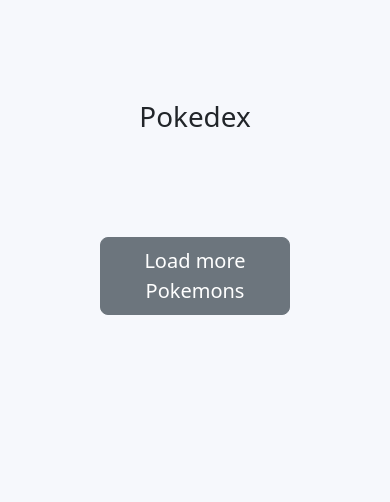
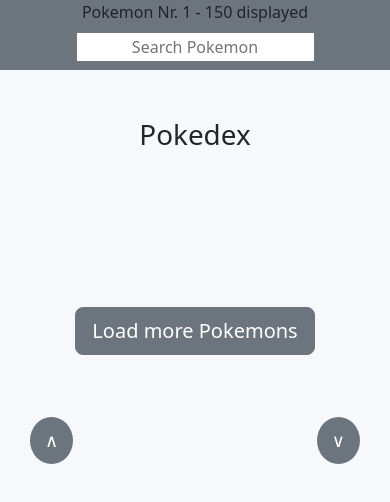
Before and after one commit to PascalGajewski/pokedex, a plain HTML site: page index.html in a window 390 px wide. Drawn offline with nearby package versions, Linux system fonts and the light colour scheme; no server answers.

Commit message:
added search bar

```diff
--- a/script.js
+++ b/script.js
@@ -21,16 +21,23 @@
     writePokemonHTML();
     document.getElementById('pokedex').innerHTML = ``;
     document.getElementById('pokedex').innerHTML += `
-    <div class="w-100 pb-5"><h1>Pokedex</h1></div>
+    <div class="search-bar">
+        <span class="ps-2 space-bar" id="displayed-pokemon">Pokemon Nr. 1 - ${lastPokemon - 1} displayed</span>
+        <input class="text-center mt-2 mb-2" type="text" placeholder="Search Pokemon" id="search" onkeyup="filterPokemon()">
+        <span class="pe-2 space-bar"></span>
+    </div>
+    <div class="w-100 pt-5 text-center"><h1>Pokedex</h1></div>
     <div id="pokemons"></div>
     `;
-    loadPokedexPokemon();
+    loadPokedexPokemon().then(filterPokemon);
     document.getElementById('pokedex').innerHTML += `
-    <div class="pt-5 d-flex"><button type="button" class="btn btn-secondary btn-lg mx-auto" onclick="loadMorePokemon()">Load more Pokemons</button></div>
+    <div class="pt-5 pb-5 d-flex"><button type="button" class="btn btn-secondary btn-lg mx-auto" onclick="loadMorePokemon()">Load more Pokemons</button></div>
+    <button onclick="topFunction()" id="myBtnTop" title="Go to top">∧</button>
+    <button onclick="bottomFunction()" id="myBtnBtm" title="Go to bottom">∨</button>
     `;
 }
 
-async function loadPokedexPokemon(){
+async function loadPokedexPokemon() {
     for (let p = firstPokemon; p < lastPokemon; p++) {
         let url = `https://pokeapi.co/api/v2/pokemon/${p}`;
         let response = await fetch(url).catch(errorFunction);
@@ -65,13 +72,13 @@
     let urlcurrentColor = `${currentPokemon['species']['url']}`;
     let responsecurrentColor = await fetch(urlcurrentColor).catch(errorFunction);
     currentPokemonColor = await responsecurrentColor.json();
-    if(currentPokemonColor['color']['name'] != "white" || currentPokemonColor['color']['name'] != "brown" || currentPokemonColor['color']['name'] != "purple"){
-    document.getElementById('currentPokemon').style.backgroundColor = currentPokemonColor['color']['name'];
+    if (currentPokemonColor['color']['name'] != "white" || currentPokemonColor['color']['name'] != "brown" || currentPokemonColor['color']['name'] != "purple") {
+        document.getElementById('currentPokemon').style.backgroundColor = currentPokemonColor['color']['name'];
     }
     else {
         document.getElementById('currentPokemon').style.backgroundColor = currentPokemonColor['color']['name'];
     };
-    if (currentPokemonColor['color']['name'] == "yellow" || currentPokemonColor['color']['name'] == "white"){
+    if (currentPokemonColor['color']['name'] == "yellow" || currentPokemonColor['color']['name'] == "white") {
         document.getElementById('currentPokemon').style.color = `black`;
     };
 }
@@ -194,12 +201,37 @@
     }
 }
 
-function backToPokedex(){
+function backToPokedex() {
     window.location.assign("index.html");
 }
 
-function loadMorePokemon(){
+function loadMorePokemon() {
     firstPokemon = lastPokemon;
     lastPokemon = lastPokemon + 50;
+    document.getElementById('displayed-pokemon').innerHTML = ``;
+    document.getElementById('displayed-pokemon').innerHTML += `Pokemon Nr. 1 - ${lastPokemon - 1} displayed`;
     loadPokedexPokemon();
 }
+
+function topFunction() {
+    document.body.scrollTop = 0; // For Safari
+    document.documentElement.scrollTop = 0; // For Chrome, Firefox, IE and Opera
+}
+
+function bottomFunction() {
+    document.body.scrollTo(0, document.body.scrollHeight); // For Safari
+    document.documentElement.scrollTo(0, document.body.scrollHeight); // For Chrome, Firefox, IE and Opera
+}
+
+function filterPokemon() {
+    let search = document.getElementById('search').value;
+    search = search.toLowerCase();
+    for (let i = 1; i < lastPokemon; i++) {
+        if (!document.getElementById(`pokemon-id-${i}-name`).innerHTML.toLowerCase().includes(search)) {
+            document.getElementById(`pokemon-id-${i}`).classList.add('d-none');
+        };
+        if (document.getElementById(`pokemon-id-${i}-name`).innerHTML.toLowerCase().includes(search) && document.getElementById(`pokemon-id-${i}`).classList.contains('d-none')) {
+            document.getElementById(`pokemon-id-${i}`).classList.remove('d-none');
+        }
+    }
+};
--- a/style.css
+++ b/style.css
@@ -2,20 +2,34 @@
     margin: 0;
     font-family: 'Open Sans', sans-serif;
     background-color: #f6f8fc !important;
-    padding: 100px;
     display: flex;
     justify-content: center;
 }
 
 #pokedex {
-    text-align: center;
+    display: flex;
+    flex-direction: column;
 }
 
 #pokemons {
+    padding: 50px 100px;
     display: flex;
     flex-wrap: wrap;
     gap: 16px;
     justify-content: center;
+    width: 100vw;
+}
+
+.search-bar {
+    position: sticky;
+    top: 0;
+    margin-left: 0;
+    margin-right: 0;
+    display: flex;
+    justify-content: space-around;
+    align-items: center;
+    background-color: #6c757d;
+    width: 100vw;
 }
 
 .pokedex-card {
@@ -41,6 +55,7 @@
     display: flex;
     flex-direction: column;
     max-width: 50%;
+    margin-bottom: 5rem;
 }
 
 #currentPokemon {
@@ -82,16 +97,16 @@
     justify-content: center;
 }
 
-.nav{
+.nav {
     --bs-nav-link-color: #adb5bd !important;
     --bs-nav-link-hover-color: #373b3e;
 }
 
-.grey{
+.grey {
     color: #adb5bd;
 }
 
-.black{
+.black {
     color: #373b3e;
 }
 
@@ -100,20 +115,137 @@
     width: 100%;
 }
 
-td:first-of-type{
+td:first-of-type {
     width: 50%;
 }
 
-.bar-spacing{
+.bar-spacing {
     width: 40% !important;
 }
 
-.progress, .progress-stacked {
+.progress,
+.progress-stacked {
     --bs-progress-height: 0.5rem !important;
 }
 
-@media (max-width: 900px){
+#myBtnTop {
+    position: fixed;
+    /* Fixed/sticky position */
+    bottom: 45%;
+    /* Place the button at the bottom of the page */
+    left: 30px;
+    /* Place the button 30px from the right */
+    z-index: 99;
+    /* Make sure it does not overlap */
+    border: none;
+    /* Remove borders */
+    outline: none;
+    /* Remove outline */
+    background-color: #6c757d;
+    /* Set a background color */
+    color: white;
+    /* Text color */
+    cursor: pointer;
+    /* Add a mouse pointer on hover */
+    padding: 10px 15px;
+    /* Some padding */
+    border-radius: 50%;
+    /* Rounded corners */
+    font-size: 18px;
+    /* Increase font size */
+}
+
+#myBtnTop:hover {
+    background-color: #555;
+    /* Add a dark-grey background on hover */
+}
+
+#myBtnBtm {
+    position: fixed;
+    /* Fixed/sticky position */
+    bottom: 45%;
+    /* Place the button at the bottom of the page */
+    right: 30px;
+    /* Place the button 30px from the right */
+    z-index: 99;
+    /* Make sure it does not overlap */
+    border: none;
+    /* Remove borders */
+    outline: none;
+    /* Remove outline */
+    background-color: #6c757d;
+    /* Set a background color */
+    color: white;
+    /* Text color */
+    cursor: pointer;
+    /* Add a mouse pointer on hover */
+    padding: 10px 15px;
+    /* Some padding */
+    border-radius: 50%;
+    /* Rounded corners */
+    font-size: 18px;
+    /* Increase font size */
+}
+
+#myBtnBtm:hover {
+    background-color: #555;
+    /* Add a dark-grey background on hover */
+}
+
+.space-bar {
+    max-width: 30vw;
+    min-width: 30vw;
+}
+
+#displayed-pokemon {
+    white-space: nowrap;
+}
+
+@media (max-width: 900px) {
     .pokedex-card {
         min-width: 200px;
     }
 }
+
+@media (max-width: 780px) {
+    .search-bar {
+        flex-direction: column;
+        align-items: center;
+    }
+
+    #displayed-pokemon {
+        display: flex;
+        padding: unset !important;
+    }
+
+    .space-bar {
+        max-width: unset !important;
+        min-width: unset !important;
+    }
+}
+
+@media (max-width: 500px) {
+    #pokemon-card {
+        max-width: 90vw;
+    }
+}
+
+@media (max-width: 380px) {
+    .pokedex-card-img {
+        height: 75px;
+        width: 75px;
+    }
+
+    .pokedex-card {
+        min-width: 160px;
+        min-height: 20vh;
+    }
+
+    #myBtnTop {
+        left: 5px !important;
+    }
+
+    #myBtnBtm {
+        right: 5px !important;
+    }
+}
--- a/templates.js
+++ b/templates.js
@@ -1,7 +1,7 @@
 function writePokemonHTML() {
     document.getElementById('pokemon-card').innerHTML = ``;
     document.getElementById('pokemon-card').innerHTML += `
-    <div class="pb-5 d-flex"><button type="button" class="btn btn-secondary btn-lg mx-auto" onclick="backToPokedex()">Back to Pokedex</button></div>
+    <div class="pb-5 pt-5 d-flex"><button type="button" class="btn btn-secondary btn-lg mx-auto" onclick="backToPokedex()">Back to Pokedex</button></div>
     <div id="currentPokemon">
         <h1 id="pokemonName"></h1>
         <img id="pokemonImage">
```
